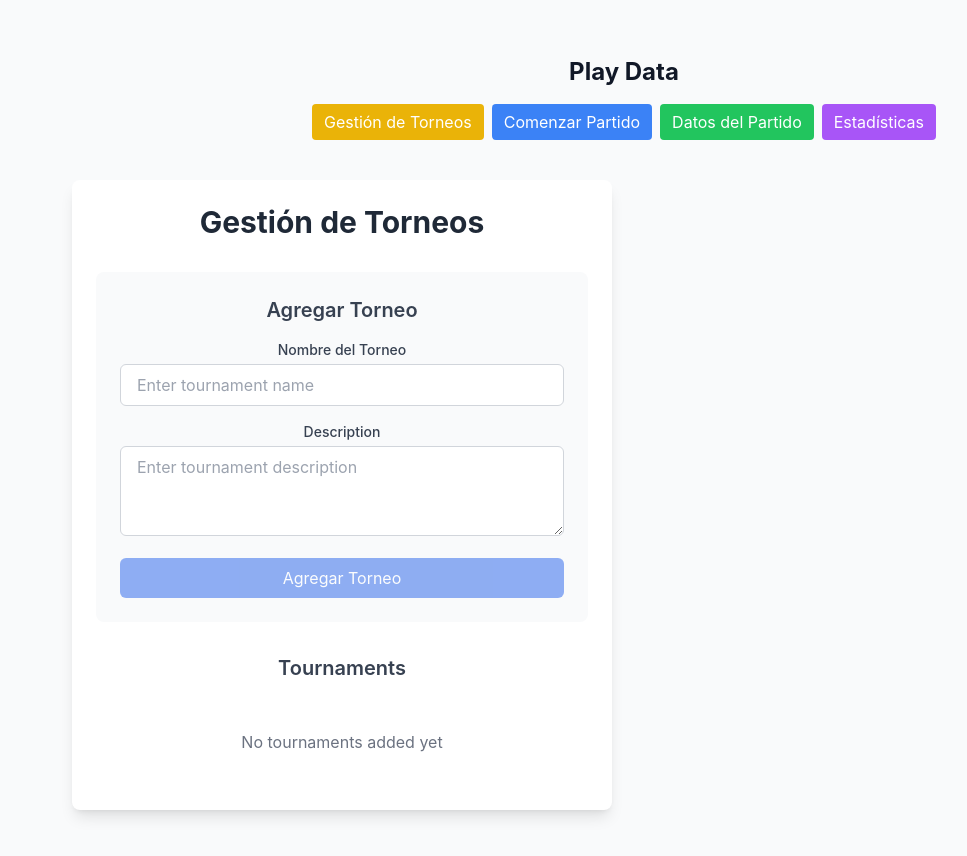
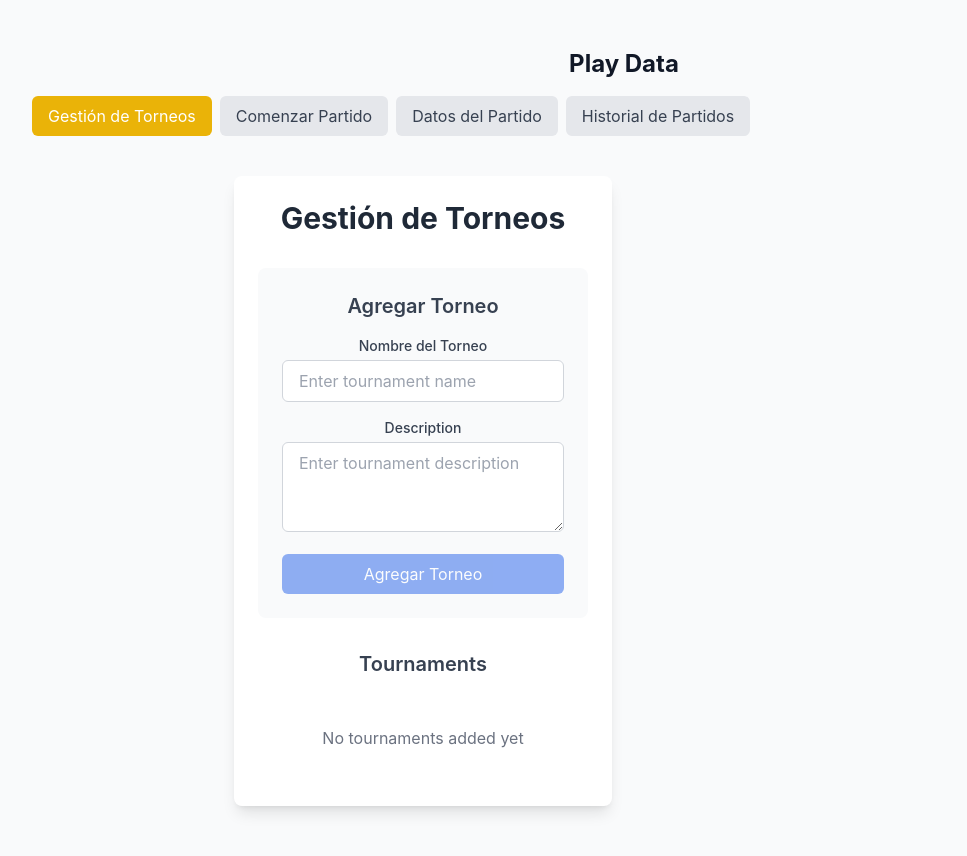
Before and after one commit to nanec0/sports-stats-tracker, a React (Vite) app: page / in a window 1280 px wide. Shown: the top 856 px of the page, without its empty margins (16-983 px from the left). Built offline with nearby package versions, Linux system fonts and the light colour scheme.

Commit message:
create a new page, where read localstorage matches and load the RealTimeTable component with this info. add as many filters as columns in the table

```diff
--- a/src/App.tsx
+++ b/src/App.tsx
@@ -5,6 +5,7 @@ import DataEntryPanel from "./components/DataEntryPanel";
 import RealTimeTable from "./components/RealTimeTable";
 import TournamentManagement from "./components/TournamentManagement";
 import PreMatchConfig from './components/PreMatchConfig';
+import MatchHistory from './components/MatchHistory';
 import { Play, Team } from './types';
 import useLocalStorage from './hooks/useLocalStorage';
 
@@ -68,22 +69,63 @@ const App = () => {
     return plays.filter(play => play.matchId === currentMatchId);
   }, [plays, currentMatchId]);
 
-  const renderComponent = useMemo(() => {
-    switch (activeComponent) {
-      case "tournamentManagement":
-        return <TournamentManagement />;
-      case "preMatchConfig":
-        return <PreMatchConfig onStartMatch={handleMatchStart} />;
-      case "dataEntryPanel":
   return (
-          <div className="flex flex-col lg:flex-row min-h-screen">
-            <div className="w-full lg:w-1/2 p-2 lg:p-4">
+    <div className="container mx-auto p-4">
+      <h1 className="text-2xl font-bold mb-4">Play Data</h1>
+      <div className="mb-4 flex flex-wrap gap-2">
+        <button
+          onClick={() => setActiveComponent("tournamentManagement")}
+          className={`px-4 py-2 rounded-md transition-colors ${
+            activeComponent === "tournamentManagement"
+              ? "bg-yellow-500 text-white"
+              : "bg-gray-200 text-gray-700 hover:bg-yellow-500 hover:text-white"
+          }`}
+        >
+          Gestión de Torneos
+        </button>
+        <button
+          onClick={() => setActiveComponent("preMatchConfig")}
+          className={`px-4 py-2 rounded-md transition-colors ${
+            activeComponent === "preMatchConfig"
+              ? "bg-blue-500 text-white"
+              : "bg-gray-200 text-gray-700 hover:bg-blue-500 hover:text-white"
+          }`}
+        >
+          Comenzar Partido
+        </button>
+        <button
+          onClick={() => setActiveComponent("dataEntryPanel")}
+          className={`px-4 py-2 rounded-md transition-colors ${
+            activeComponent === "dataEntryPanel"
+              ? "bg-green-500 text-white"
+              : "bg-gray-200 text-gray-700 hover:bg-green-500 hover:text-white"
+          }`}
+        >
+          Datos del Partido
+        </button>
+        <button
+          onClick={() => setActiveComponent("matchHistory")}
+          className={`px-4 py-2 rounded-md transition-colors ${
+            activeComponent === "matchHistory"
+              ? "bg-purple-500 text-white"
+              : "bg-gray-200 text-gray-700 hover:bg-purple-500 hover:text-white"
+          }`}
+        >
+          Historial de Partidos
+        </button>
+      </div>
+      <div className="grid grid-cols-1 gap-4">
+        {activeComponent === "tournamentManagement" && <TournamentManagement />}
+        {activeComponent === "preMatchConfig" && <PreMatchConfig onStartMatch={handleMatchStart} />}
+        {activeComponent === "dataEntryPanel" && homeTeam && awayTeam && (
+          <div className="flex flex-col md:flex-row h-screen">
+            <div className="w-full md:w-1/2 p-4">
               <InteractiveMap
                 selectedZone={selectedZone}
                 setSelectedZone={setSelectedZone}
                 activeTeam={activeTeam === homeTeam ? 'home' : 'away'} />
             </div>
-            <div className="w-full lg:w-1/2 p-2 lg:p-4">
+            <div className="w-full md:w-1/2 p-4">
               <DataEntryPanel
                 addPlay={addPlay}
                 selectedZone={selectedZone}
@@ -92,75 +134,16 @@ const App = () => {
                 activeTeam={activeTeam}
                 onTeamSwitch={switchTeam} />
               {homeTeam && awayTeam && (
-                <div className="mt-4">
                 <RealTimeTable
                   homeTeam={homeTeam}
                   awayTeam={awayTeam}
                   plays={matchPlays}
                 />
-                </div>
               )}
             </div>
           </div>
-        );
-      case "realTimeTable":
-        return (
-          homeTeam && awayTeam ? (
-            <RealTimeTable
-              plays={plays}
-              homeTeam={homeTeam}
-              awayTeam={awayTeam}
-            />
-          ) : null
-        );
-      default:
-        return null;
-    }
-  }, [
-    activeComponent,
-    handleMatchStart,
-    addPlay,
-    selectedZone,
-    isMobile,
-    activeTeam,
-    switchTeam,
-    plays,
-    matchPlays,
-    homeTeam,
-    awayTeam
-  ]);
-
-  return (
-    <div className="min-h-screen bg-gray-50">
-      <div className="container mx-auto px-2 py-4 lg:px-4 lg:py-6">
-        <h1 className="text-xl lg:text-2xl font-bold mb-4 text-center">Play Data</h1>
-        <div className="flex flex-wrap gap-2 mb-4 justify-center">
-          <button
-            onClick={() => setActiveComponent("tournamentManagement")}
-            className="bg-yellow-500 text-white px-3 py-1.5 rounded text-sm lg:text-base hover:bg-yellow-600"
-          >
-            Gestión de Torneos
-          </button>
-          <button
-            onClick={() => setActiveComponent("preMatchConfig")}
-            className="bg-blue-500 text-white px-3 py-1.5 rounded text-sm lg:text-base hover:bg-blue-600"
-          >
-            Comenzar Partido
-          </button>
-          <button
-            onClick={() => setActiveComponent("dataEntryPanel")}
-            className="bg-green-500 text-white px-3 py-1.5 rounded text-sm lg:text-base hover:bg-green-600"
-          >
-            Datos del Partido
-          </button>
-          <button
-            onClick={() => setActiveComponent("realTimeTable")}
-            className="bg-purple-500 text-white px-3 py-1.5 rounded text-sm lg:text-base hover:bg-purple-600"
-          >
-            Estadísticas
-          </button>
-        </div>
-        {renderComponent}
+        )}
+        {activeComponent === "matchHistory" && <MatchHistory />}
       </div>
     </div>
   );
--- /dev/null
+++ b/src/components/MatchHistory.tsx
@@ -0,0 +1,88 @@
+import React, { useMemo } from 'react';
+import { Play, Team, Tournament } from '../types';
+import useLocalStorage from '../hooks/useLocalStorage';
+import RealTimeTable from './RealTimeTable';
+
+const MatchHistory: React.FC = () => {
+  const [matches] = useLocalStorage<{ id: number; date: string }[]>('matches', []);
+  const [plays] = useLocalStorage<Play[]>('plays', []);
+  const [tournaments] = useLocalStorage<Tournament[]>('tournaments', []);
+
+  // Get all teams from all tournaments with proper type checking
+  const allTeams = useMemo(() => {
+    return tournaments.reduce<Team[]>((acc, tournament) => {
+      if (!tournament?.teams || !Array.isArray(tournament.teams)) {
+        return acc;
+      }
+      return [...acc, ...tournament.teams];
+    }, []);
+  }, [tournaments]);
+
+  // Find teams for each play
+  const getTeamsForMatch = (matchId: number): { homeTeam?: Team; awayTeam?: Team } => {
+    const matchPlays = plays.filter(play => play.matchId === matchId);
+    if (matchPlays.length === 0) return {};
+
+    const teamIds = [...new Set(matchPlays.map(play => play.teamId))];
+    const matchTeams = teamIds
+      .map(id => allTeams.find(team => team?.id === id))
+      .filter((team): team is Team => team !== undefined);
+
+    return {
+      homeTeam: matchTeams[0],
+      awayTeam: matchTeams[1]
+    };
+  };
+
+  // Filter plays for the selected match
+  const getMatchPlays = (matchId: number): Play[] => {
+    return plays.filter(play => play.matchId === matchId);
+  };
+
+  if (matches.length === 0) {
+    return (
+      <div className="container mx-auto px-4 py-8">
+        <div className="bg-white dark:bg-gray-800 p-6 rounded-lg shadow-lg text-center">
+          <h2 className="text-xl font-semibold mb-4 text-gray-800 dark:text-gray-200">No Match History</h2>
+          <p className="text-gray-600 dark:text-gray-400">No matches have been played yet.</p>
+        </div>
+      </div>
+    );
+  }
+
+  return (
+    <div className="container mx-auto px-4 py-8">
+      <h1 className="text-2xl font-bold mb-8 text-gray-800 dark:text-gray-200">Match History</h1>
+      <div className="space-y-8">
+        {matches.map(match => {
+          const { homeTeam, awayTeam } = getTeamsForMatch(match.id);
+          const matchPlays = getMatchPlays(match.id);
+
+          return (
+            <div key={match.id} className="bg-white dark:bg-gray-800 rounded-lg shadow-lg overflow-hidden">
+              <div className="p-6 border-b border-gray-200 dark:border-gray-700">
+                <h2 className="text-xl font-semibold text-gray-800 dark:text-gray-200">
+                  Match - {new Date(match.date).toLocaleDateString()}
+                </h2>
+                {homeTeam && awayTeam && (
+                  <p className="text-gray-600 dark:text-gray-400 mt-2">
+                    {homeTeam.name} vs {awayTeam.name}
+                  </p>
+                )}
+              </div>
+              <div className="p-6">
+                <RealTimeTable
+                  plays={matchPlays}
+                  homeTeam={homeTeam}
+                  awayTeam={awayTeam}
+                />
+              </div>
+            </div>
+          );
+        })}
+      </div>
+    </div>
+  );
+};
+
+export default MatchHistory;
--- a/src/components/RealTimeTable.tsx
+++ b/src/components/RealTimeTable.tsx
@@ -4,8 +4,8 @@ import useLocalStorage from '../hooks/useLocalStorage';
 
 interface RealTimeTableProps {
   plays: Play[];
-  homeTeam: Team;
-  awayTeam: Team;
+  homeTeam?: Team;
+  awayTeam?: Team;
 }
 
 const RealTimeTable: React.FC<RealTimeTableProps> = ({ plays, homeTeam, awayTeam }) => {
@@ -33,20 +33,36 @@ const RealTimeTable: React.FC<RealTimeTableProps> = ({ plays, homeTeam, awayTeam
   }, [plays]);
 
   const stats = useMemo(() => {
-    const teamStats = {
-      [homeTeam.id]: { goles: 0, tiros: 0 },
-      [awayTeam.id]: { goles: 0, tiros: 0 },
-    };
+    const teamStats: Record<number, { goles: number; tiros: number }> = {};
+
+    // Initialize stats for all teams that appear in plays
+    plays.forEach(play => {
+      if (!teamStats[play.teamId]) {
+        teamStats[play.teamId] = { goles: 0, tiros: 0 };
+      }
+    });
 
     filteredPlays.forEach(play => {
+      if (teamStats[play.teamId]) {
         teamStats[play.teamId].tiros++;
         if (play.resultado === TipoDeResultado.Gol) {
           teamStats[play.teamId].goles++;
         }
+      }
     });
 
     return teamStats;
-  }, [filteredPlays, homeTeam.id, awayTeam.id]);
+  }, [filteredPlays, plays]);
+
+  // Get unique teams from plays
+  const teamsInPlays = useMemo(() => {
+    const uniqueTeamIds = [...new Set(plays.map(play => play.teamId))];
+    return uniqueTeamIds.map(teamId => ({
+      id: teamId,
+      name: homeTeam?.id === teamId ? homeTeam.name : awayTeam?.id === teamId ? awayTeam.name : `Team ${teamId}`,
+      color: homeTeam?.id === teamId ? homeTeam.color : awayTeam?.id === teamId ? awayTeam.color : '#000000'
+    }));
+  }, [plays, homeTeam, awayTeam]);
 
   return (
     <div className="bg-white dark:bg-gray-800 p-4 rounded shadow">
@@ -65,7 +81,7 @@ const RealTimeTable: React.FC<RealTimeTableProps> = ({ plays, homeTeam, awayTeam
             <option value="all">All Matches</option>
             {matches.map(match => (
               <option key={match.id} value={match.id}>
-                {new Date(match.date).toLocaleDateString() + " " + homeTeam.name.substring(0,3).toUpperCase() + " vs " + awayTeam.name.substring(0,3).toUpperCase()}
+                {new Date(match.date).toLocaleDateString()}
               </option>
             ))}
           </select>
@@ -81,8 +97,9 @@ const RealTimeTable: React.FC<RealTimeTableProps> = ({ plays, homeTeam, awayTeam
             className="w-full p-2 border rounded dark:bg-gray-700 dark:border-gray-600"
           >
             <option value="all">All Teams</option>
-            <option value={homeTeam.id}>{homeTeam.name}</option>
-            <option value={awayTeam.id}>{awayTeam.name}</option>
+            {teamsInPlays.map(team => (
+              <option key={team.id} value={team.id}>{team.name}</option>
+            ))}
           </select>
         </div>
 
@@ -135,17 +152,14 @@ const RealTimeTable: React.FC<RealTimeTableProps> = ({ plays, homeTeam, awayTeam
         </div>
       </div>
 
-      <div className="grid grid-cols-2 gap-4 mb-6">
-        <div className="p-4 bg-gray-50 dark:bg-gray-700 rounded">
-          <h3 className="font-bold" style={{ color: homeTeam.color }}>{homeTeam.name}</h3>
-          <p>Goals: {stats[homeTeam.id].goles}</p>
-          <p>Shots: {stats[homeTeam.id].tiros}</p>
+      <div className="grid grid-cols-1 sm:grid-cols-2 gap-4 mb-6">
+        {teamsInPlays.map(team => (
+          <div key={team.id} className="p-4 bg-gray-50 dark:bg-gray-700 rounded">
+            <h3 className="font-bold" style={{ color: team.color }}>{team.name}</h3>
+            <p>Goals: {stats[team.id]?.goles || 0}</p>
+            <p>Shots: {stats[team.id]?.tiros || 0}</p>
           </div>
-        <div className="p-4 bg-gray-50 dark:bg-gray-700 rounded">
-          <h3 className="font-bold" style={{ color: awayTeam.color }}>{awayTeam.name}</h3>
-          <p>Goals: {stats[awayTeam.id].goles}</p>
-          <p>Shots: {stats[awayTeam.id].tiros}</p>
-        </div>
+        ))}
       </div>
 
       <div className="overflow-x-auto">
@@ -162,15 +176,15 @@ const RealTimeTable: React.FC<RealTimeTableProps> = ({ plays, homeTeam, awayTeam
             </tr>
           </thead>
           <tbody className="bg-white dark:bg-gray-800 divide-y divide-gray-200 dark:divide-gray-700">
-            {filteredPlays.map((play) => (
+            {filteredPlays.map((play) => {
+              const team = teamsInPlays.find(t => t.id === play.teamId);
+              return (
                 <tr key={play.id}>
                   <td
                     className="px-6 py-4 whitespace-nowrap font-medium"
-                  style={{
-                    color: play.teamId === homeTeam.id ? homeTeam.color : awayTeam.color
-                  }}
+                    style={{ color: team?.color || '#000000' }}
                   >
-                  {play.teamId === homeTeam.id ? homeTeam.name : awayTeam.name}
+                    {team?.name || `Team ${play.teamId}`}
                   </td>
                   <td className="px-6 py-4 whitespace-nowrap text-gray-900 dark:text-gray-200">{play.chico}</td>
                   <td className="px-6 py-4 whitespace-nowrap text-gray-900 dark:text-gray-200">{play.minutes}'</td>
@@ -195,7 +209,8 @@ const RealTimeTable: React.FC<RealTimeTableProps> = ({ plays, homeTeam, awayTeam
                   </td>
                   <td className="px-6 py-4 whitespace-nowrap text-gray-900 dark:text-gray-200">{play.zona}</td>
                 </tr>
-            ))}
+              );
+            })}
           </tbody>
         </table>
       </div>
```
Lines whose indentation alone changed are shown as unchanged.
